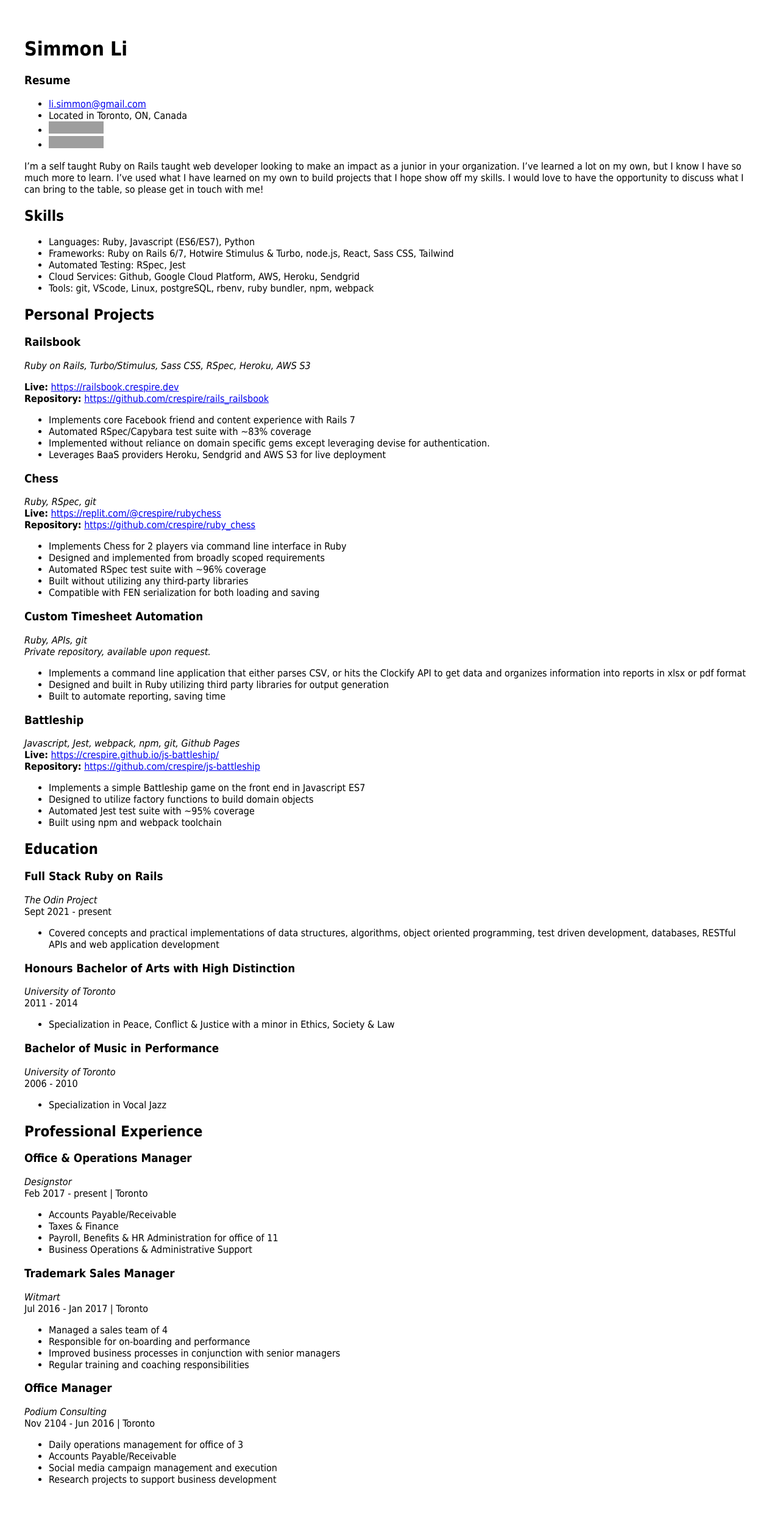
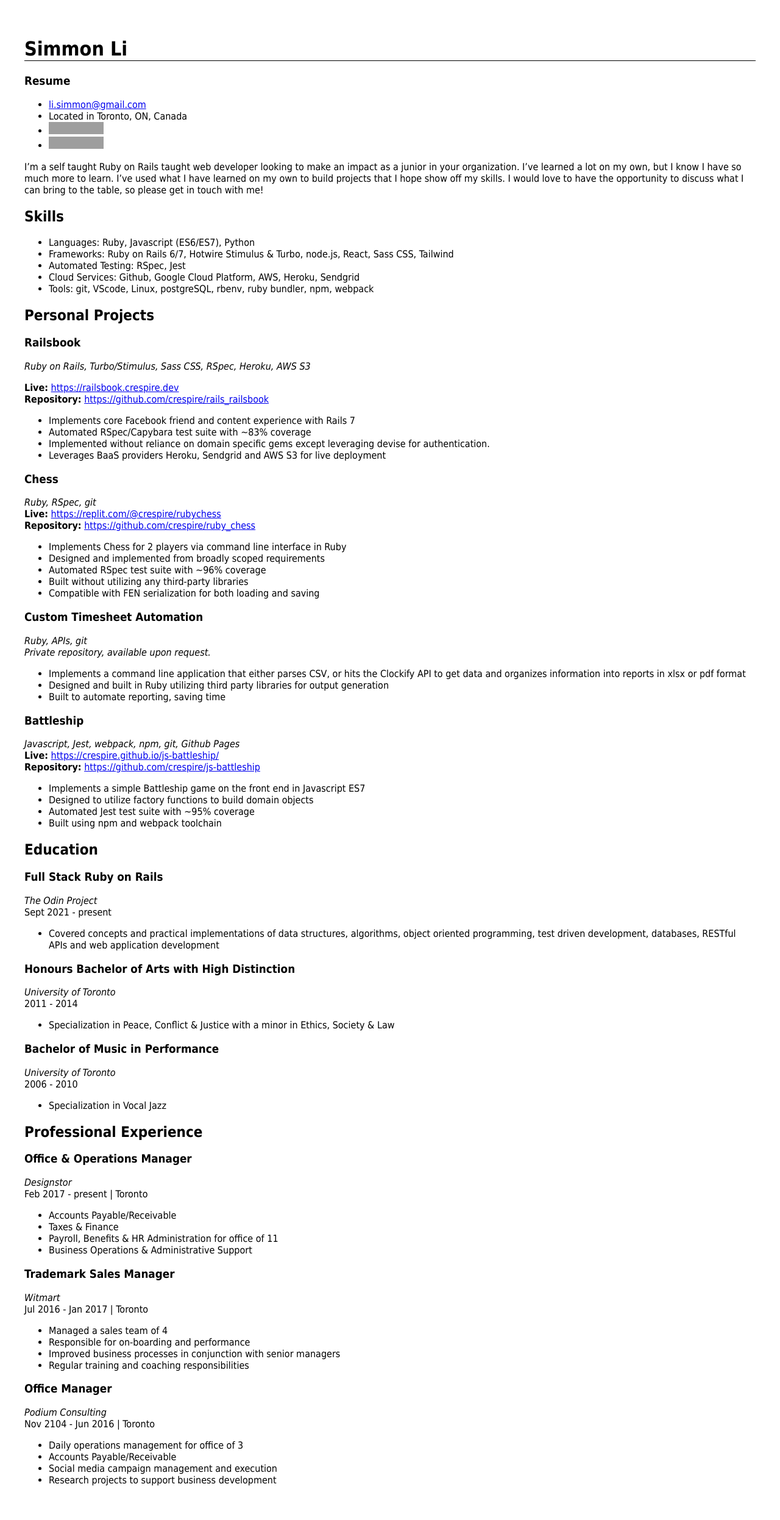
Before and after one commit to crespire/crespire, a Jekyll site: the page built from resume.md, in a window 1280 px wide. Shown: the whole page at 61% size. Built offline with Jekyll 4.4.1, drawn with Linux system fonts in a browser that asks for light colours; our own code applies the rules of GitHub Pages for plain Markdown files; grey boxes are pictures that could not be loaded.

Commit message:
Update style

```diff
--- a/assets/css/styles.css
+++ b/assets/css/styles.css
@@ -8,3 +8,7 @@ body {
 .main {
   padding: 2em;
 }
+
+h1 {
+  border-bottom: 1px solid black;
+}
```
